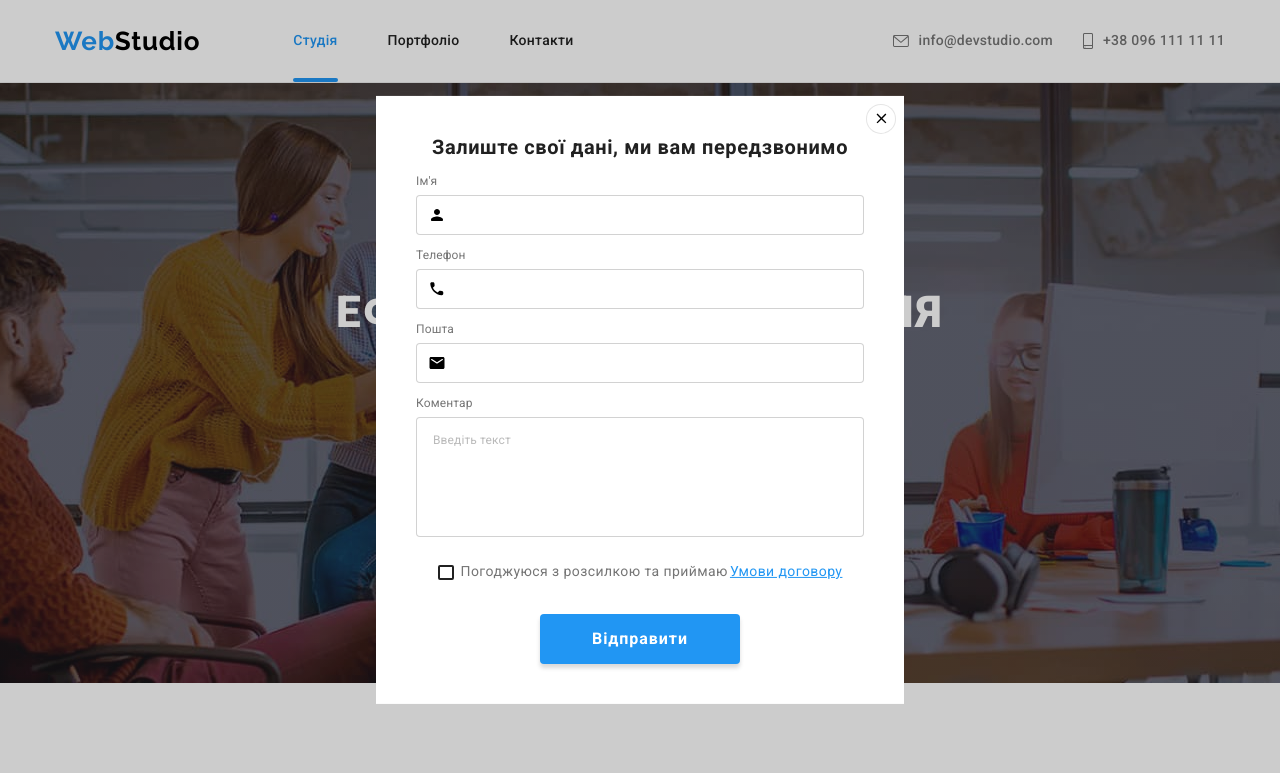
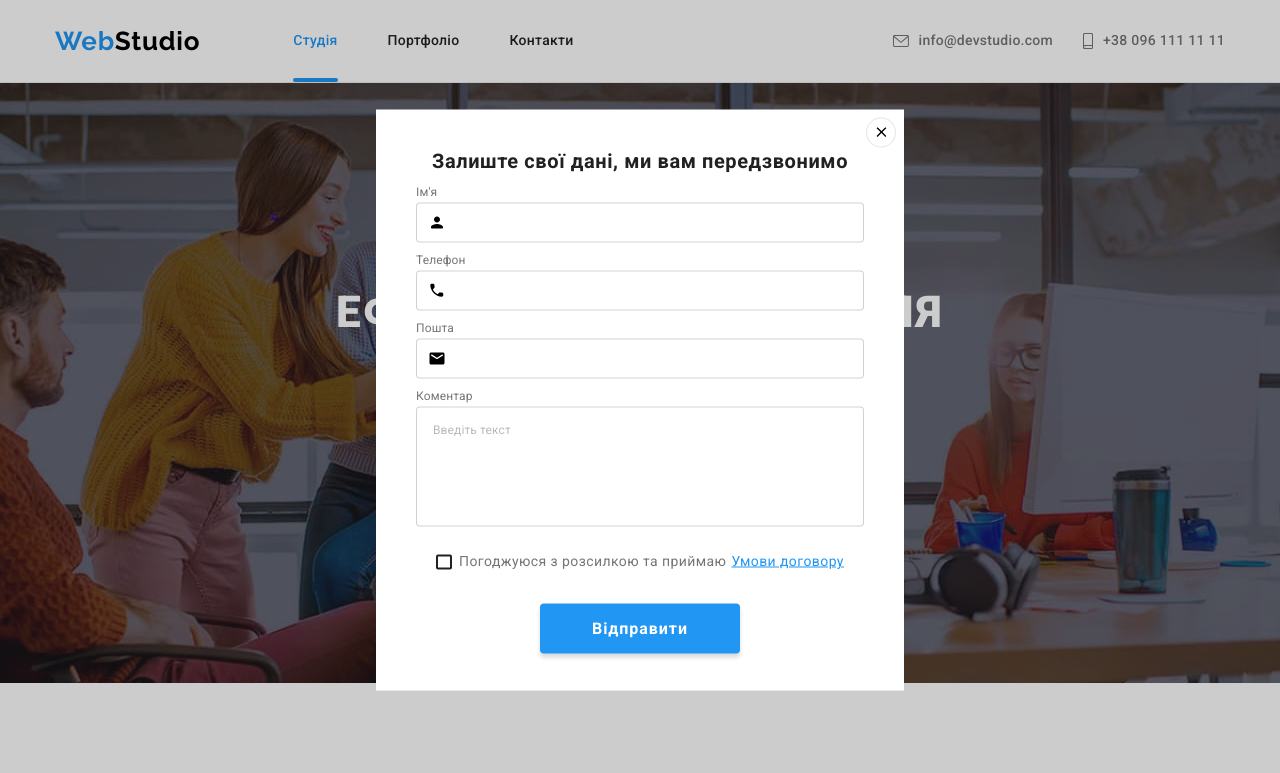
Before and after one commit to YanaB-b/goit-markup-hw-06, a plain HTML site: page index.html in a window 1280 px wide. Both pictures are taken after a click on the button "Замовити послугу". Shown: the top 773 px of the page. Drawn offline with nearby package versions, Linux system fonts and the light colour scheme.

Commit message:
Зміни

```diff
--- a/css/styless.css
+++ b/css/styless.css
@@ -654,7 +654,7 @@ color: var(--secondary-text-color);
 
 }
 .footer-wrap{
-    margin-right: 93px;
+    margin-right: auto;
 }
 .footer-item{
     display: flex;
@@ -710,10 +710,12 @@ line-height: 1.88;
 color: #FFFFFF;
 background: #2196F3;
 
+position: relative;
 box-shadow: 0px 4px 4px rgba(0, 0, 0, 0.15);
 border-radius: 4px;
 transition: color 250ms cubic-bezier(0.4, 0, 0.2, 1),
 background-color 250ms cubic-bezier(0.4, 0, 0.2, 1);
+text-align: center;
 
 }
 .btn-footer:hover,
@@ -723,16 +725,14 @@ background-color: var(--acent-color);
 
 }
 
-.input-wrap{
-    position: relative;
-
-
-}
 .icon-btn{
+    display: flex;
 position: absolute;
 top: 50%;
+right: 28px;
+
 transform: translateY(-50%);
-right: 25px;
+
 fill: var(--background-color);
 
 
@@ -897,8 +897,8 @@ color: var(--ouwer-text-color);
 }
 
 .modal{
-    min-width: 528px;
-    min-height: 581px;
+    width: 528px;
+    height: 581px;
     background-color: var(--background-color);
     position: absolute;
     top: 50%;
@@ -955,7 +955,7 @@ color: #212121;
 height: 40px;
 border: 1px solid rgba(33, 33, 33, 0.2);
 border-radius: 4px;
-    margin-bottom: 10px;
+
 padding-left: 42px;
 outline: transparent;
 cursor: pointer;
@@ -976,19 +976,26 @@ border-color: var(--acent-color);
 fill: var(--acent-color);
  }
 
+.label-modal{
+    margin-bottom: 10px;
+    display: block;
+}
 .label-text{
 font-weight: 400;
 font-size: 12px;
-line-height: 1.67;
+line-height: 1.17;
 letter-spacing: 0.01em;
 color: #757575;
 display: block;
 margin-bottom: 4px;
+
 }
 .modal-icon{
     position: relative;
 }
-
+.coment-wrap{
+    margin-bottom: 20px;
+}
 .coment-text{
 width: 100%;
 height: 120px;
@@ -998,7 +1005,7 @@ resize: none;
 padding: 12px 16px;
 outline: transparent;
 cursor: pointer;
-margin-bottom: 20px;
+
 transition: border-color 250ms cubic-bezier(0.4, 0, 0.2, 1);
 
 
@@ -1062,7 +1069,7 @@ font-size: 14px;
 line-height: 1.71;
 letter-spacing: 0.03em;
 color: #2196F3;
-margin-left: 2px;
+margin-left: 5px;
 
 }
 .icon-check{
--- a/index.html
+++ b/index.html
@@ -444,16 +444,18 @@
           <label for="email"></label>
             <input type="email" name="email" id="email" class="input-emeil" placeholder="E-mail">
 
-          <div class="input-wrap">
+
          <button type="submit" class="btn-footer">
              Підписатися
 
+             <svg class="icon-btn" width="24" height="24">
+              <use href="./images/symbol-defs.svg#icon-send"></use>
+
+    </svg>
+
          </button>
-            <svg class="icon-btn" width="24" height="24">
-            <use href="./images/symbol-defs.svg#icon-send"></use>
 
-  </svg>
-</div>
+
 
 
           </form>
@@ -471,33 +473,33 @@
         </button>
         <p class="modal-text">Залиште свої дані, ми вам передзвонимо</p>
         <form >
-          <label><span class="label-text">Ім'я</span>
+          <label class="label-modal"><span class="label-text">Ім'я</span>
             <span class="modal-icon">
-              <input type="text" name="user-name" class="modal-input" placeholder=" ">
+              <input type="text" name="user-name" class="modal-input" placeholder=" " required>
               <svg class="icon-modal-input" width="18" height="18">
                 <use href="./images/symbol-defs.svg#icon-person-modal"></use>
               </svg>
             </span>
           </label>
 
-          <label ><span class="label-text">Телефон</span>
+          <label class="label-modal"><span class="label-text">Телефон</span>
             <span class="modal-icon">
-              <input type="tel" name="tel"  class="modal-input" placeholder=" ">
+              <input type="tel" name="tel"  class="modal-input" placeholder=" " required>
               <svg class="icon-modal-input" width="18" height="18">
                 <use href="./images/symbol-defs.svg#icon-phone-modal"></use>
               </svg>
             </span>
 
           </label>
-          <label><span class="label-text"> Пошта</span>
+          <label class="label-modal"><span class="label-text"> Пошта</span>
             <span class="modal-icon">
-              <input type="email" name="email" class="modal-input" placeholder=" ">
+              <input type="email" name="email" class="modal-input" placeholder=" " required>
               <svg class="icon-modal-input" width="18" height="18">
                 <use href="./images/symbol-defs.svg#icon-email-modal"></use>
               </svg>
               </span>
             </label>
-          <div>
+          <div class="coment-wrap">
             <label for="coment" class="label-text">Коментар
             </label>
             <textarea name="coment" id="coment" class="coment-text" placeholder="Введіть текст"></textarea>
```
Also changed, not shown: portfolio.html (+5 -5 lines). Lines whose indentation alone changed are shown as unchanged.
